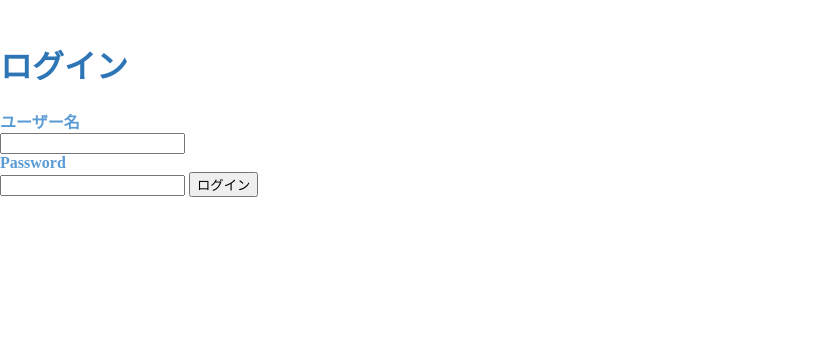
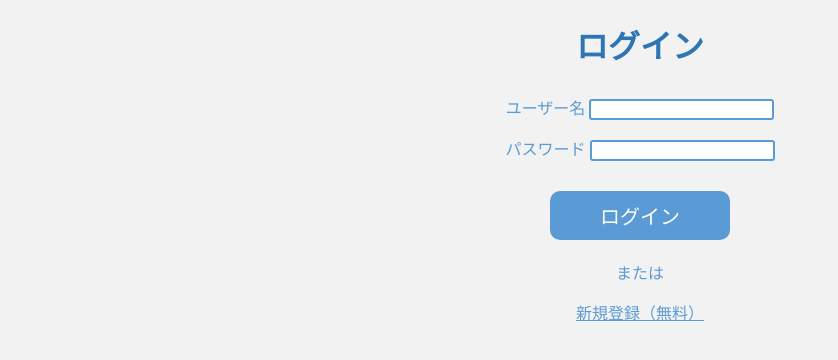
Before and after one commit to Penguin-Island/suilog, a PHP site: page /login.php in a window 1280 px wide. Shown: the top 360 px of the page, without its empty margins (0-838 px from the left). Run offline with PHP 8.4, Linux system fonts and the light colour scheme; some libraries are stand-ins or nearby versions.

Commit message:
Change UI

```diff
--- a/www/login.php
+++ b/www/login.php
@@ -33,24 +33,26 @@ if ($_SERVER['REQUEST_METHOD'] === 'POST') {
 
 <head>
     <meta charset="UTF-8">
-    <link rel="stylesheet" href="css/style.css">
+    <link rel="stylesheet" href="css/member.css">
     <title>ログイン 【すいログ】</title>
 </head>
 
 <body>
-    <div class="login-back">
     <div class="container">
-            <div class="card">
         <h1>ログイン</h1>
         <form method="POST">
+            <div>
                 <label for="username">ユーザー名</label>
                 <input type="text" id="username" name="username">
-                    <label>Password</label>
+            </div>
+            <div>
+                <label>パスワード</label>
                 <input type="password" id="password" name="password" minlength="8">
                 <input class="log-submit" type="submit" value="ログイン">
+            </div>
         </form>
-            </div>
-        </div>
+        <p>または</p>
+        <a href="regist.php">新規登録（無料）</a>
     </div>
 </body>
 
```
Also changed, not shown: www/regist.php (+7 -7 lines). Lines whose indentation alone changed are shown as unchanged.
